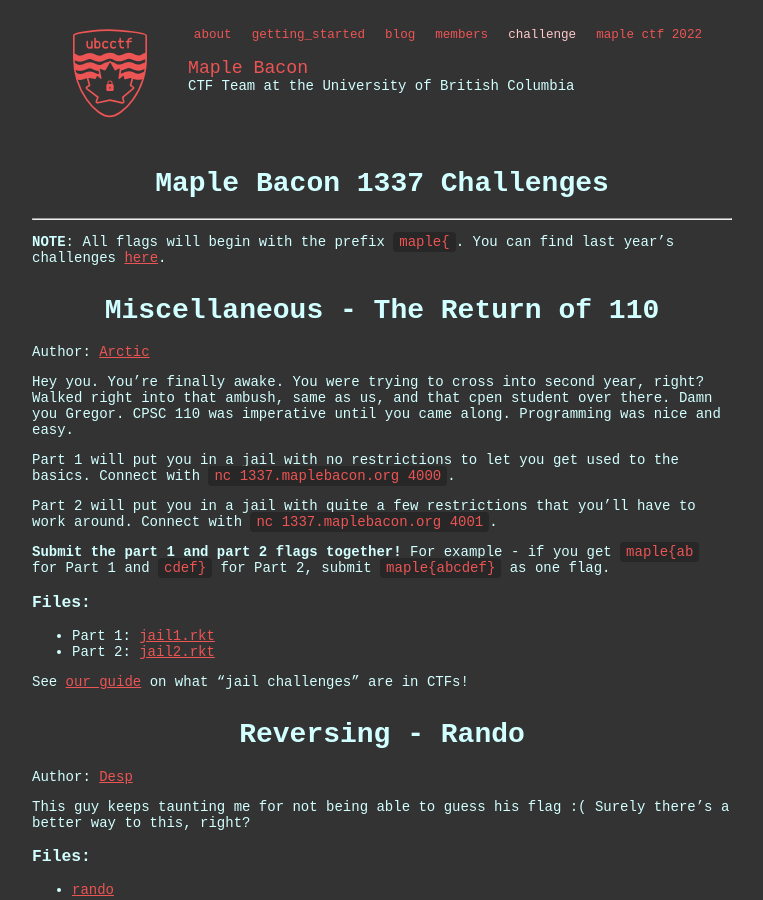
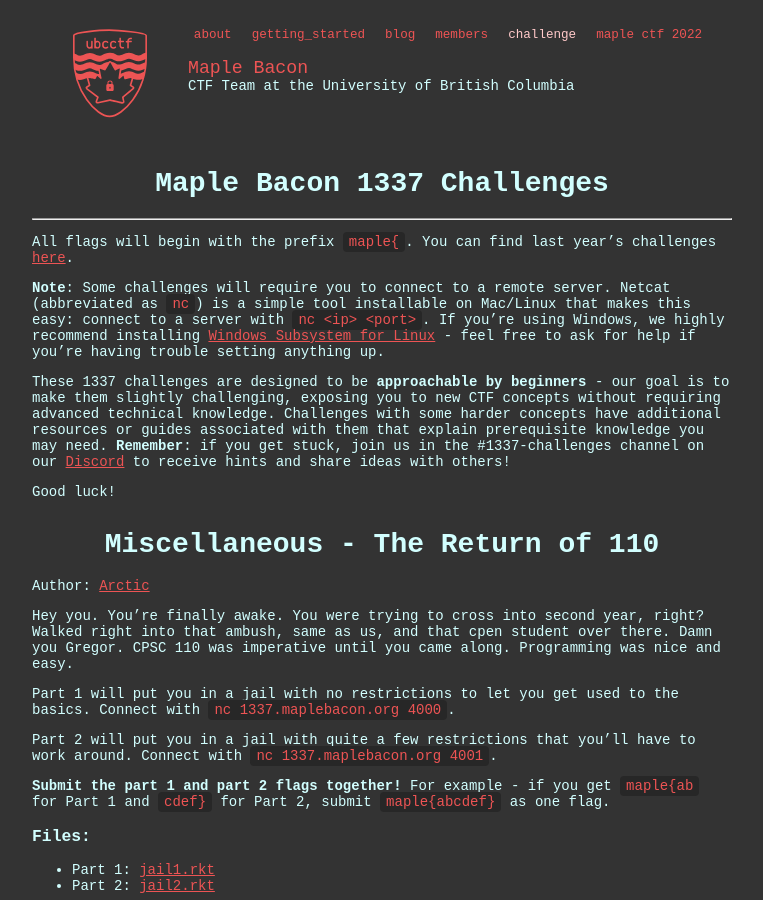
Before and after one commit to ubcctf/ubcctf.github.io, a Jekyll site: the page built from challenge.md, in a window 1280 px wide and 900 px high. Shown: the whole window, without its empty margins (258-1021 px from the left). Built offline with Jekyll 4.4.1, drawn with Linux system fonts in a browser that asks for light colours; nearby versions of some CDN libraries; some web fonts are replaced.

Commit message:
Add additional resources and difficulty

```diff
--- a/challenge.md
+++ b/challenge.md
@@ -6,7 +6,13 @@
 # Maple Bacon 1337 Challenges
 ---
 
-**NOTE**: All flags will begin with the prefix `maple{`. You can find last year's challenges [here](challenge-2021.md).
+All flags will begin with the prefix `maple{`. You can find last year's challenges [here](challenge-2021.md).
+
+**Note**: Some challenges will require you to connect to a remote server. Netcat (abbreviated as `nc`) is a simple tool installable on Mac/Linux that makes this easy: connect to a server with `nc <ip> <port>`. If you're using Windows, we highly recommend installing [Windows Subsystem for Linux](https://learn.microsoft.com/en-us/windows/wsl/install) - feel free to ask for help if you're having trouble setting anything up.
+
+These 1337 challenges are designed to be **approachable by beginners** - our goal is to make them slightly challenging, exposing you to new CTF concepts without requiring advanced technical knowledge. Challenges with some harder concepts have additional resources or guides associated with them that explain prerequisite knowledge you may need. **Remember**: if you get stuck, join us in the #1337-challenges channel on our [Discord](https://discord.gg/keeTZsmfVA) to receive hints and share ideas with others!
+
+Good luck!
 
 # Miscellaneous - The Return of 110
 
```
